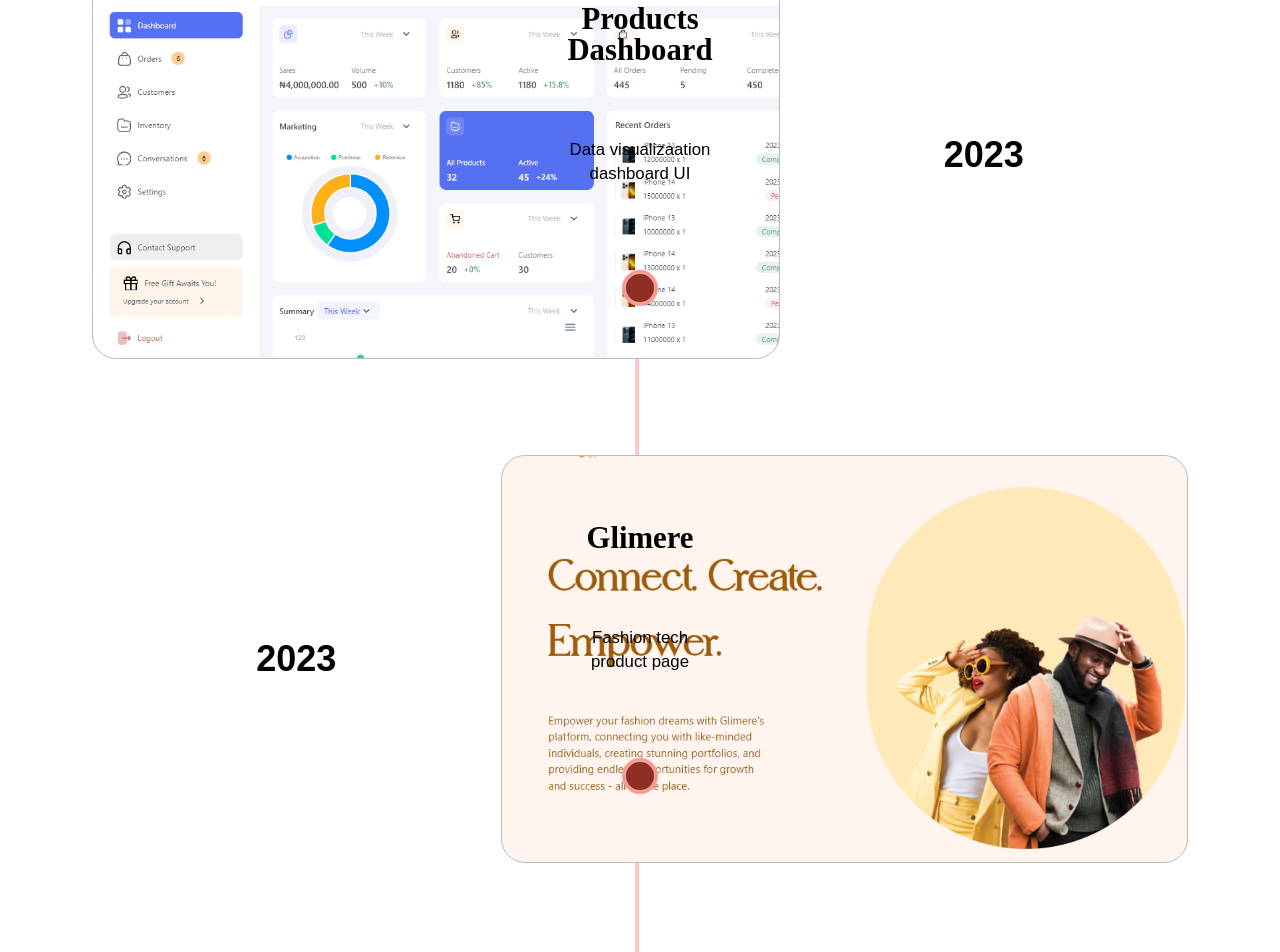
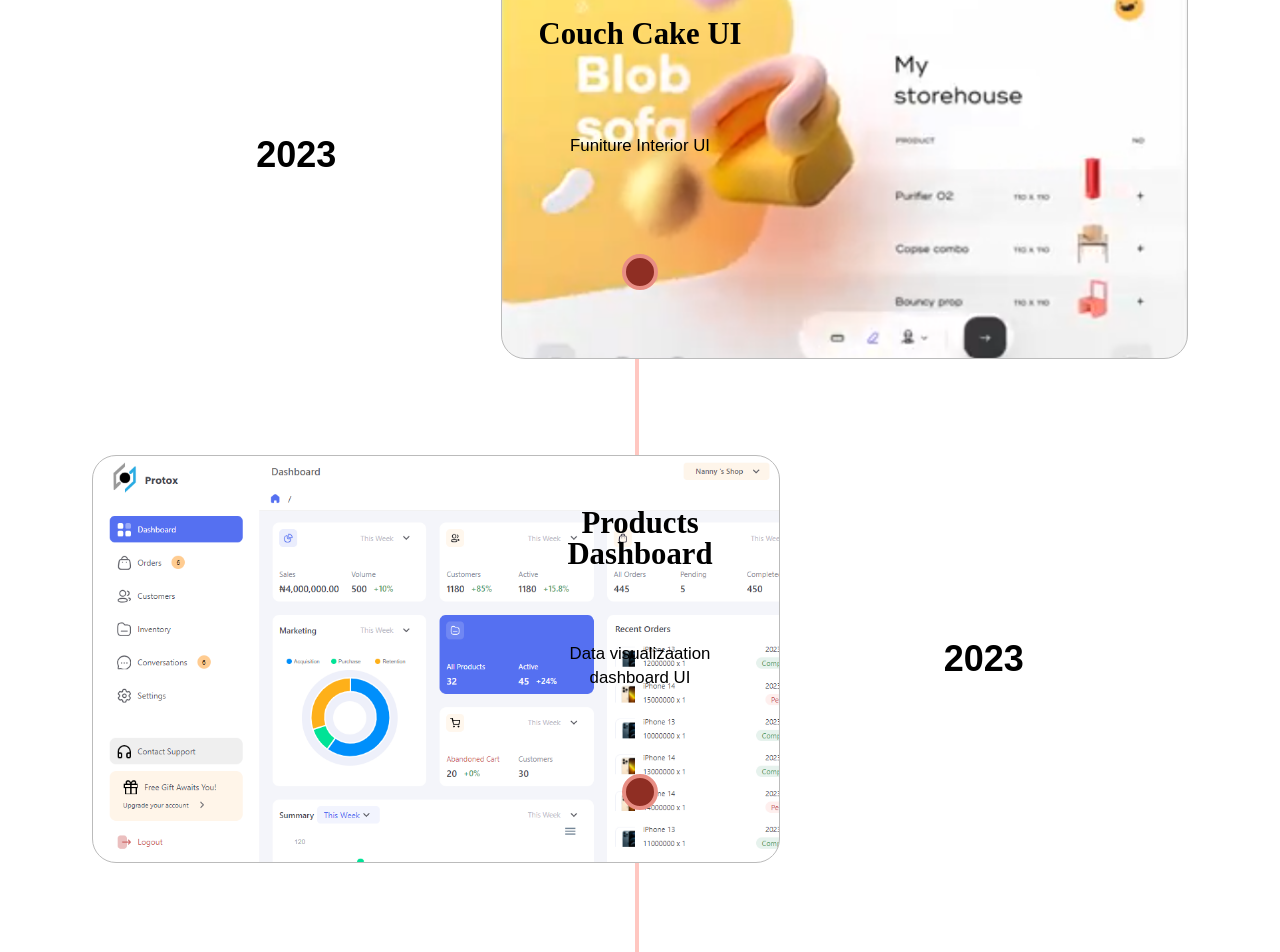
Before and after one commit to Joebim/Mon-Portfolio, a React (Create React App) app: page /#/works in a window 1280 px wide. Shown: the part 460-1412 px from the top of the page. Built offline with nearby package versions, Linux system fonts and the light colour scheme; a web font is replaced by a local one.

Commit message:
[ADD] New project

```diff
--- a/src/components/worksData.js
+++ b/src/components/worksData.js
@@ -1,6 +1,33 @@
 export const worksData = [
     {
         id: 1,
+        name: "Couch Cake UI",
+        innerInfo: "Funiture Interior UI",
+        mainInfo: "Interior UI design, View funitures in realistic 3d slide preview",
+        github: "https://github.com/Joebim/interior-ui",
+        web: "https://incandescent-kitsune-1349bd.netlify.app",
+        year: "2023",
+        position: "right",
+        // imageDark: "bg-[url('./assets/images/glimere.png')]",
+        image: "bg-[url('./assets/images/interiorui.png')]",
+        status: "completed",
+        framework: [
+            {
+                id: 1,
+                name: "React",
+            },
+            {
+                id: 2,
+                name: "TailwindCSS",
+            },
+            {
+                id: 3,
+                name: "RestAPI",
+            }
+        ]
+    },
+    {
+        id: 2,
         name: "Products Dashboard",
         innerInfo: "Data visualizaation dashboard UI",
         mainInfo: "Management of products operations including, orders, profit tracking, inventory and customer interactions",
@@ -27,7 +54,7 @@
         ]
     },
     {
-        id: 2,
+        id: 3,
         name: "Glimere",
         innerInfo: "Fashion tech product page",
         mainInfo: "Glimere is a groundbreaking app crafted for fashion enthusiasts, fostering connection within a vibrant social platform that amplifies personal style",
@@ -54,7 +81,7 @@
         ]
     },
     {
-        id: 3,
+        id: 4,
         name: "Analytics Dashboard",
         innerInfo: "Dashboard UI for data visualization and analytics",
         mainInfo: "Analytics Dashboard is a dashboard UI made with Angular and Material UI for data visualization and analytics",
@@ -81,7 +108,7 @@
         ]
     },
     {
-        id: 4,
+        id: 5,
         name: "Fontasie",
         innerInfo: "Create stunning text animations with desired fonts, customize your style and feel the visuals",
         mainInfo: "Fontasie is a text animation tool that leverages on code templates to create stunning text animations",
@@ -108,7 +135,7 @@
         ]
     },
     {
-        id: 5,
+        id: 6,
         name: "CORS",
         innerInfo: "Cleaning service brand website ",
         mainInfo: "Core OutReach Services(CORS) is a cleaning service brand that offers cleaning services to homes and offices.",
@@ -135,7 +162,7 @@
         ]
     },
     {
-        id: 6,
+        id: 7,
         name: "JSP",
         innerInfo: "Everything you need to manage your school",
         mainInfo: "JDLab School Portal(JSP) is a state-of-the-art management portal that offers all the features you need for your institution. It is a fast clean interface with easy integration",
@@ -163,7 +190,7 @@
     },
 
     {
-        id: 7,
+        id: 8,
         name: "Spirq",
         innerInfo: "Dazzle the world with your opinion with free speech",
         mainInfo: "Spirq is an interactive community that allow free opinion and speech, giving opportunity to thriving trends and events",
```
Also changed, not shown: src/assets/images/interiorui.png (added).
